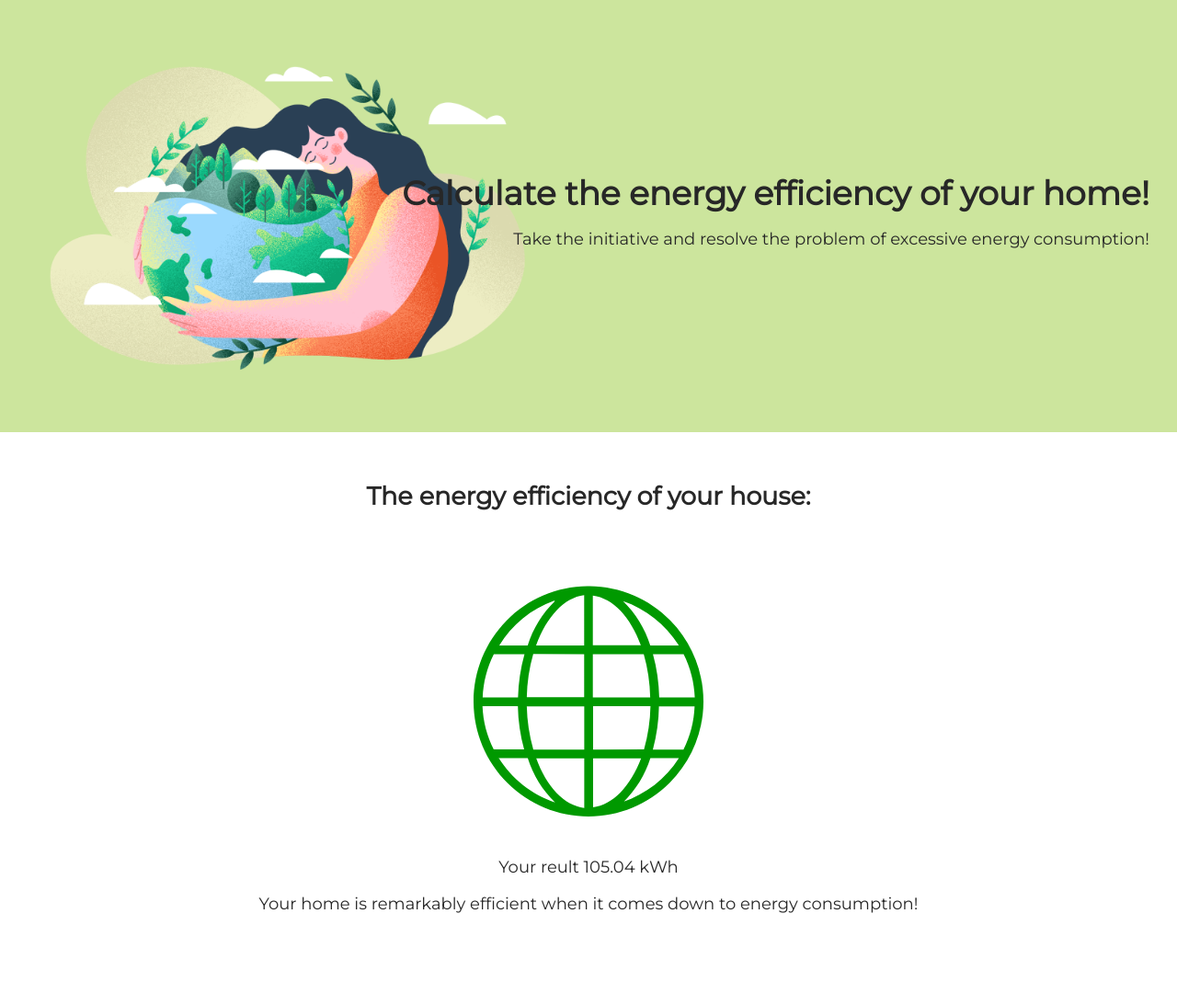
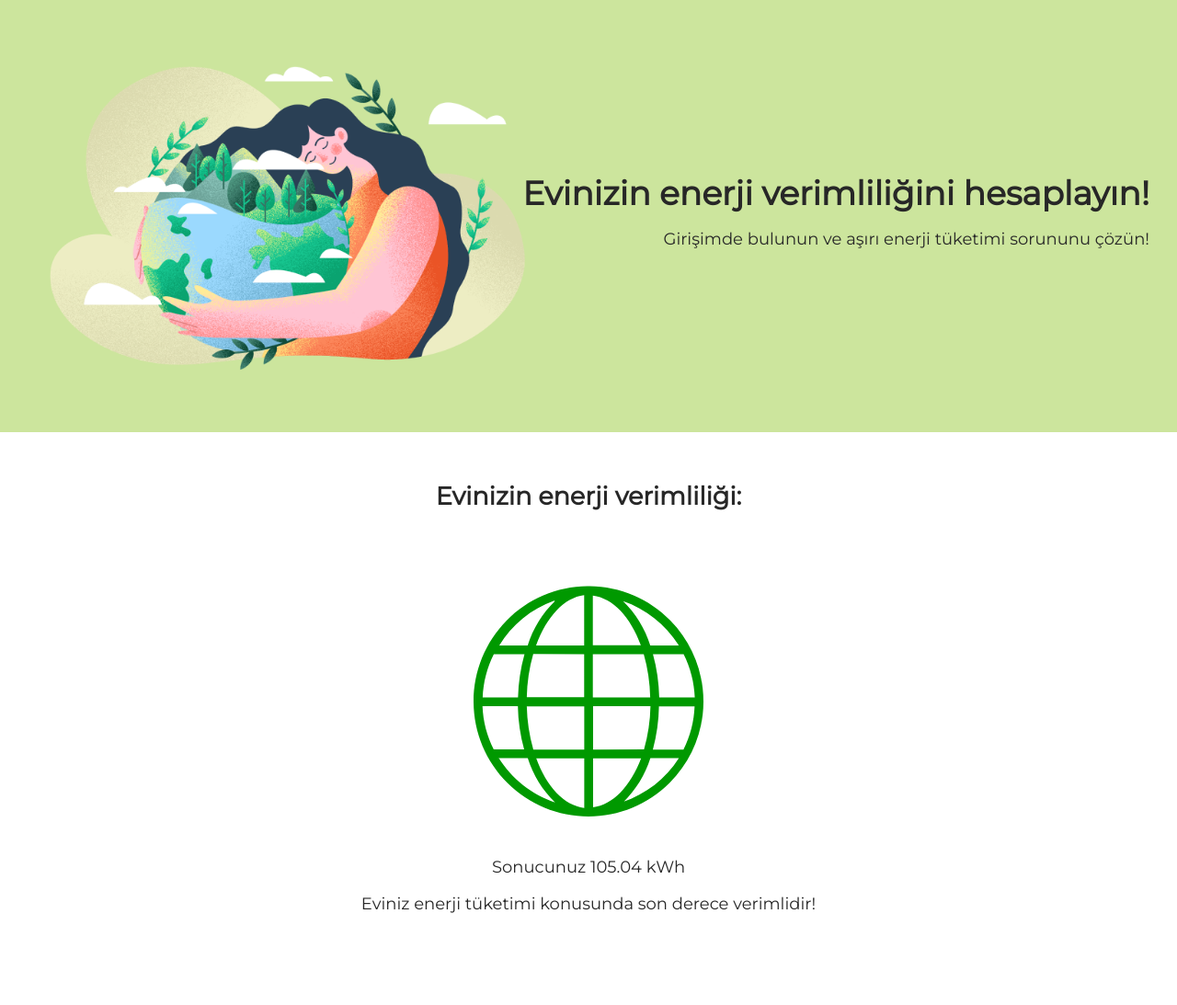
Before and after one commit to GitKodland/TUR_Calculator, a Flask app: page /1/1/1 in a window 1280 px wide. Shown: the whole page at 92% size. Run offline with Flask 3, Linux system fonts and the light colour scheme.

Commit message:
Update end.html

```diff
--- a/templates/end.html
+++ b/templates/end.html
@@ -8,31 +8,31 @@
   >
   <meta http-equiv="X-UA-Compatible" content="ie=edge">
   <link rel="stylesheet" href="../../static/css/style.css">
-  <title>Energy efficiency calculator for smart homes</title>
+  <title>Akıllı evler için enerji verimlilik hesaplayıcısı</title>
 </head>
 <body>
   <header class="header">
     <div class="header__text">
-      <h1>Calculate the energy efficiency of your home!</h1>
-      <p>Take the initiative and resolve the problem of excessive energy consumption!</p>
+      <h1>Evinizin enerji verimliliğini hesaplayın!</h1>
+      <p>Girişimde bulunun ve aşırı enerji tüketimi sorununu çözün!</p>
     </div>
   </header>
   <main>
     {% block content %}
-    <h2 class="main__title main__title--margin">The energy efficiency of your house:</h2>
+    <h2 class="main__title main__title--margin">Evinizin enerji verimliliği:</h2>
     <div class="main__rez" id="end">
         {%if result <= 150%}
         <img class="rez__img" src="../../static/img/planet_good.svg" alt="">
-        <span>Your reult {{result}} kWh</span>
-        <span>Your home is remarkably efficient when it comes down to energy consumption!</span>
+        <span>Sonucunuz {{result}} kWh</span>
+        <span>Eviniz enerji tüketimi konusunda son derece verimlidir!</span>
         {%elif result >= 151 and result < 300%}
         <img class="rez__img" src="../../static/img/planet_medium.svg" alt="">
-        <span>Your reult {{result}} kWh</span>
-        <span>Your home's energy efficiency is average!</span>
+        <span>Sonucunuz {{result}} kWh</span>
+        <span>Evınızın enerji verimliliği orta düzeydedir!</span>
         {%elif result >= 300%}
         <img class="rez__img" src="../../static/img/planet_bad.svg" alt="">
-        <span>Your reult {{result}} kWh</span>
-        <span>Your home's energy efficiency is below average!</span>
+        <span>Sonucunuz {{result}} kWh</span>
+        <span>Evınızın enerji verimliliği ortalamadan düşüktür!</span>
         {%endif%}
     </div>
     {% endblock %}
```
